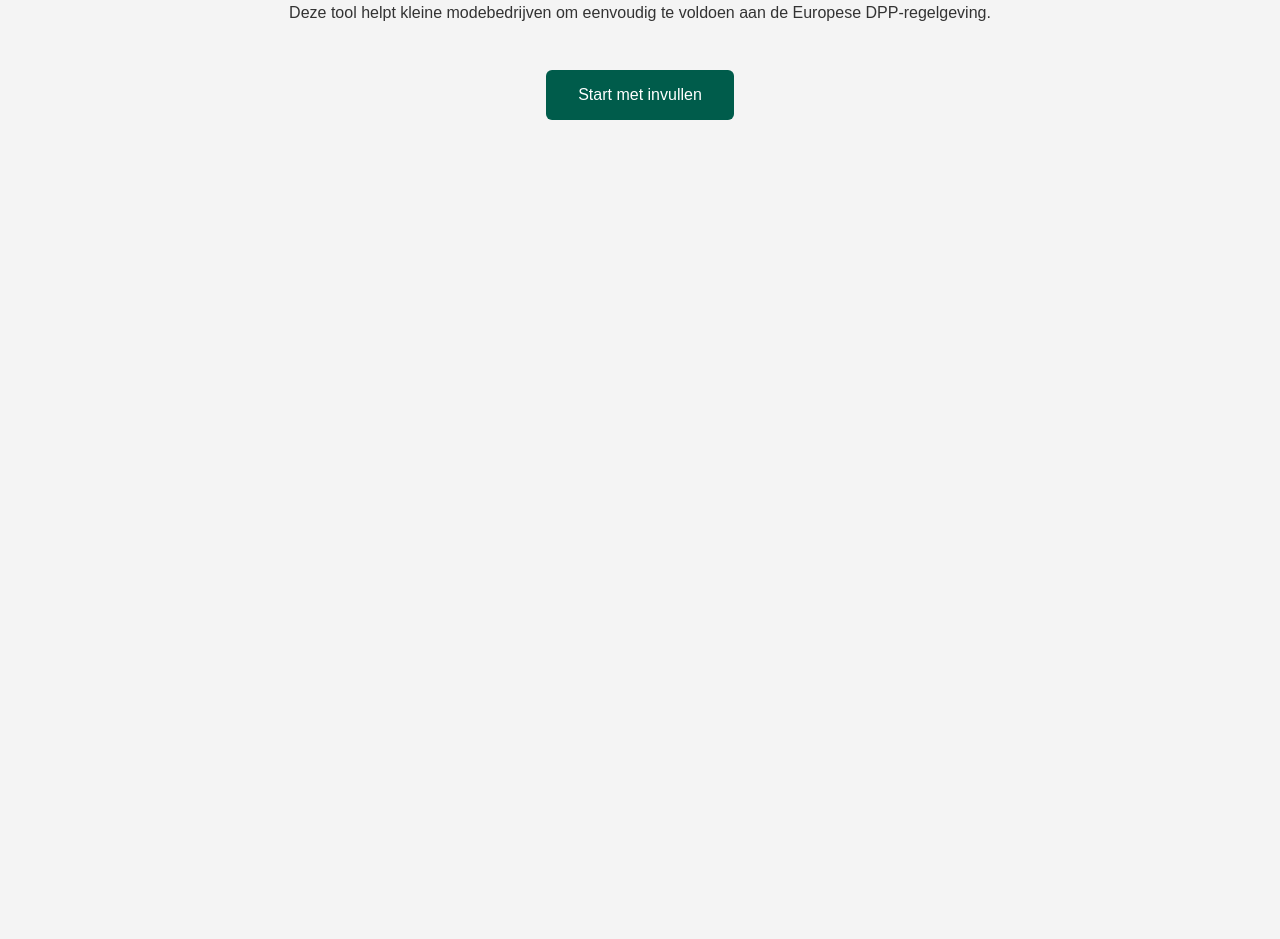
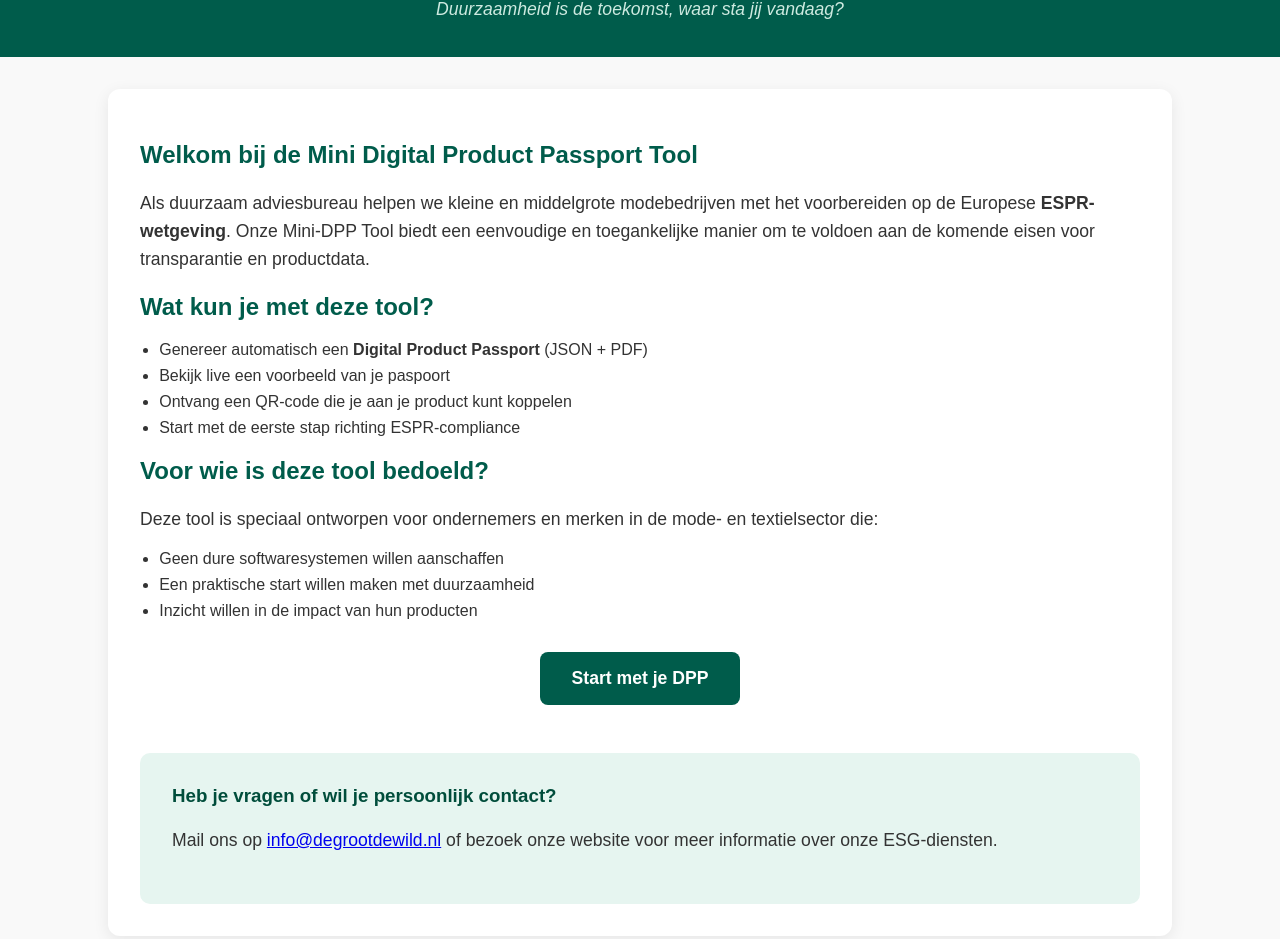
Before and after one commit to degrootdewild/degrootdewild, a plain HTML site: page index.html in a window 1280 px wide. Shown: the part 116-1055 px from the top of the page. Before the commit the page ends 800 px from the top, so only its background shows below. Drawn offline with Linux system fonts and the light colour scheme; a web font is replaced by a local one.

Commit message:
Add files via upload

```diff
--- a/index.html
+++ b/index.html
@@ -1,23 +1,139 @@
 <!DOCTYPE html>
 <html lang="nl">
 <head>
-  <meta charset="UTF-8">
-  <meta name="viewport" content="width=device-width, initial-scale=1.0">
-  <title>Mini DPP Webtool</title>
+  <meta charset="UTF-8" />
+  <meta name="viewport" content="width=device-width, initial-scale=1.0" />
+  <title>De Groot & de Wild - Mini DPP Tool</title>
+  <link href="https://fonts.googleapis.com/css2?family=Cooper+Hewitt&display=swap" rel="stylesheet">
   <style>
-    body { font-family: Arial, sans-serif; background: #f4f4f4; color: #333; padding: 2rem; text-align: center; }
-    h1 { color: #005c4b; }
+    body {
+      font-family: 'Cooper Hewitt', sans-serif;
+      margin: 0;
+      padding: 0;
+      background: #f9f9f9;
+      color: #333;
+    }
+    header {
+      text-align: center;
+      padding: 2rem 1rem 1rem;
+      background: #005c4b;
+    }
+    header img {
+      max-width: 220px;
+      margin-bottom: 1rem;
+    }
+    header h1 {
+      color: white;
+      font-size: 2rem;
+      margin: 0;
+    }
+    header p.slogan {
+      color: #cdeae0;
+      margin-top: 0.5rem;
+      font-size: 1.1rem;
+      font-style: italic;
+    }
+    main {
+      max-width: 1000px;
+      margin: 2rem auto;
+      padding: 2rem;
+      background: white;
+      border-radius: 12px;
+      box-shadow: 0 4px 16px rgba(0, 0, 0, 0.08);
+    }
+    h2 {
+      color: #005c4b;
+    }
+    p {
+      font-size: 1.1rem;
+      line-height: 1.6;
+    }
+    ul {
+      margin-top: 1rem;
+      padding-left: 1.2rem;
+    }
+    ul li {
+      margin-bottom: 0.5rem;
+    }
+    .button-container {
+      text-align: center;
+      margin-top: 2rem;
+    }
     a.button {
-      display: inline-block; margin-top: 2rem; padding: 1rem 2rem;
-      background: #005c4b; color: white; text-decoration: none;
-      border-radius: 6px;
+      display: inline-block;
+      background: #005c4b;
+      color: white;
+      padding: 1rem 2rem;
+      border-radius: 8px;
+      text-decoration: none;
+      font-weight: bold;
+      font-size: 1.1rem;
     }
-    a.button:hover { background: #004639; }
+    a.button:hover {
+      background: #00473a;
+    }
+    .contact-block {
+      background: #e6f5f0;
+      padding: 2rem;
+      border-radius: 10px;
+      margin-top: 3rem;
+    }
+    .contact-block h3 {
+      margin-top: 0;
+      color: #004d3b;
+    }
+    footer {
+      text-align: center;
+      font-size: 0.9rem;
+      margin-top: 3rem;
+      padding: 2rem 1rem;
+      color: #888;
+    }
   </style>
 </head>
 <body>
-  <h1>Welkom bij de Mini Digital Product Passport Tool</h1>
-  <p>Deze tool helpt kleine modebedrijven om eenvoudig te voldoen aan de Europese DPP-regelgeving.</p>
-  <a href="tool.html" class="button">Start met invullen</a>
+  <header>
+    <img src="logo basic rechthoekig (1).jpg" alt="De Groot & de Wild Logo" />
+    <h1>De Groot & de Wild Consultancy</h1>
+    <p class="slogan">Duurzaamheid is de toekomst, waar sta jij vandaag?</p>
+  </header>
+
+  <main>
+    <h2>Welkom bij de Mini Digital Product Passport Tool</h2>
+    <p>
+      Als duurzaam adviesbureau helpen we kleine en middelgrote modebedrijven met het voorbereiden op de Europese <strong>ESPR-wetgeving</strong>. Onze Mini-DPP Tool biedt een eenvoudige en toegankelijke manier om te voldoen aan de komende eisen voor transparantie en productdata.
+    </p>
+
+    <h2>Wat kun je met deze tool?</h2>
+    <ul>
+      <li>Genereer automatisch een <strong>Digital Product Passport</strong> (JSON + PDF)</li>
+      <li>Bekijk live een voorbeeld van je paspoort</li>
+      <li>Ontvang een QR-code die je aan je product kunt koppelen</li>
+      <li>Start met de eerste stap richting ESPR-compliance</li>
+    </ul>
+
+    <h2>Voor wie is deze tool bedoeld?</h2>
+    <p>
+      Deze tool is speciaal ontworpen voor ondernemers en merken in de mode- en textielsector die:
+    </p>
+    <ul>
+      <li>Geen dure softwaresystemen willen aanschaffen</li>
+      <li>Een praktische start willen maken met duurzaamheid</li>
+      <li>Inzicht willen in de impact van hun producten</li>
+    </ul>
+
+    <div class="button-container">
+      <a href="tool.html" class="button">Start met je DPP</a>
+    </div>
+
+    <div class="contact-block">
+      <h3>Heb je vragen of wil je persoonlijk contact?</h3>
+      <p>Mail ons op <a href="mailto:info@degrootdewild.nl">info@degrootdewild.nl</a> of bezoek onze website voor meer informatie over onze ESG-diensten.</p>
+    </div>
+  </main>
+
+  <footer>
+    &copy; 2025 De Groot & de Wild Consultancy · info@degrootdewild.nl
+  </footer>
 </body>
 </html>
```
